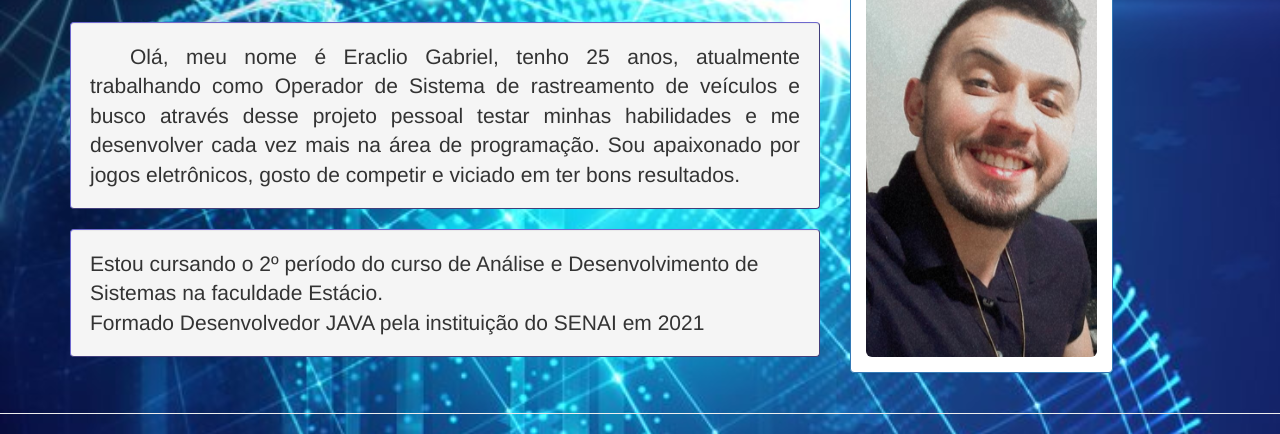
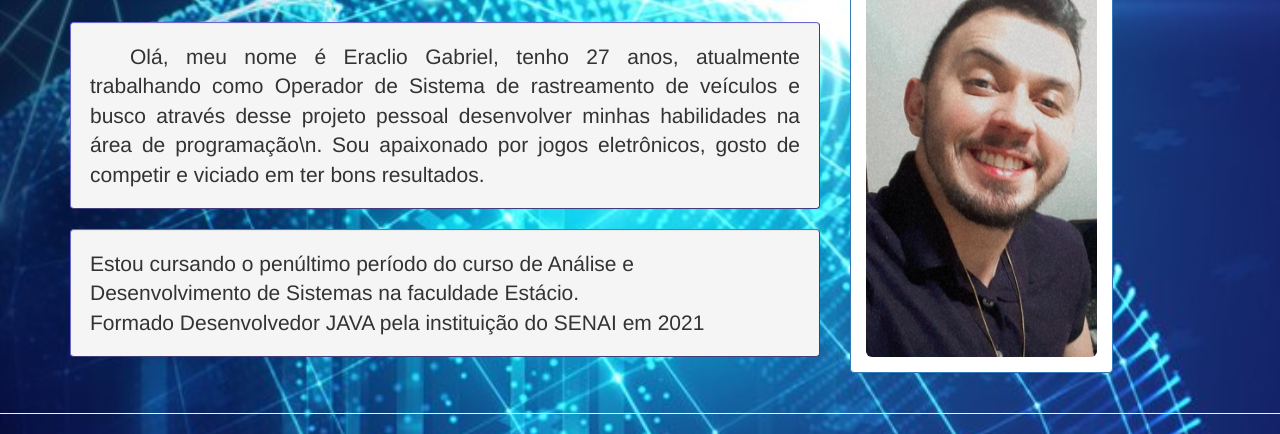
Before and after one commit to eracliogabriel/eracliogabriel.github.io, a plain HTML site: page index.html in a window 1280 px wide. Shown: the part 240-674 px from the top of the page. Drawn offline with nearby package versions, Linux system fonts and the light colour scheme.

Commit message:
Update index.html

```diff
--- a/index.html
+++ b/index.html
@@ -50,11 +50,11 @@
                             <div id="umpoucosobre" class="panel-body">
                                 <h2 class="text-center">Quem sou eu</h2></div>
                                 <p id="textosobre" class="lead text-justify recuo well">
-                                        Olá, meu nome é Eraclio Gabriel, tenho 25 anos, atualmente trabalhando como Operador de Sistema de
-                                        rastreamento de veículos e busco através desse projeto pessoal testar minhas habilidades e me desenvolver cada vez mais na área de programação. Sou apaixonado por jogos eletrônicos, gosto de competir e viciado em ter bons resultados.<br>
+                                        Olá, meu nome é Eraclio Gabriel, tenho 27 anos, atualmente trabalhando como Operador de Sistema de
+                                        rastreamento de veículos e busco através desse projeto pessoal desenvolver minhas habilidades na área de programação\n. Sou apaixonado por jogos eletrônicos, gosto de competir e viciado em ter bons resultados.<br>
                                         </p>
                                 <p id="textosobre2" class="lead well">
-                                    Estou cursando o 2º período do curso de Análise e Desenvolvimento de Sistemas na faculdade Estácio.<br> Formado Desenvolvedor JAVA pela instituição do SENAI em 2021<br>
+                                    Estou cursando o penúltimo período do curso de Análise e Desenvolvimento de Sistemas na faculdade Estácio.<br> Formado Desenvolvedor JAVA pela instituição do SENAI em 2021<br>
 
                                 </p>
                     </div>
```
